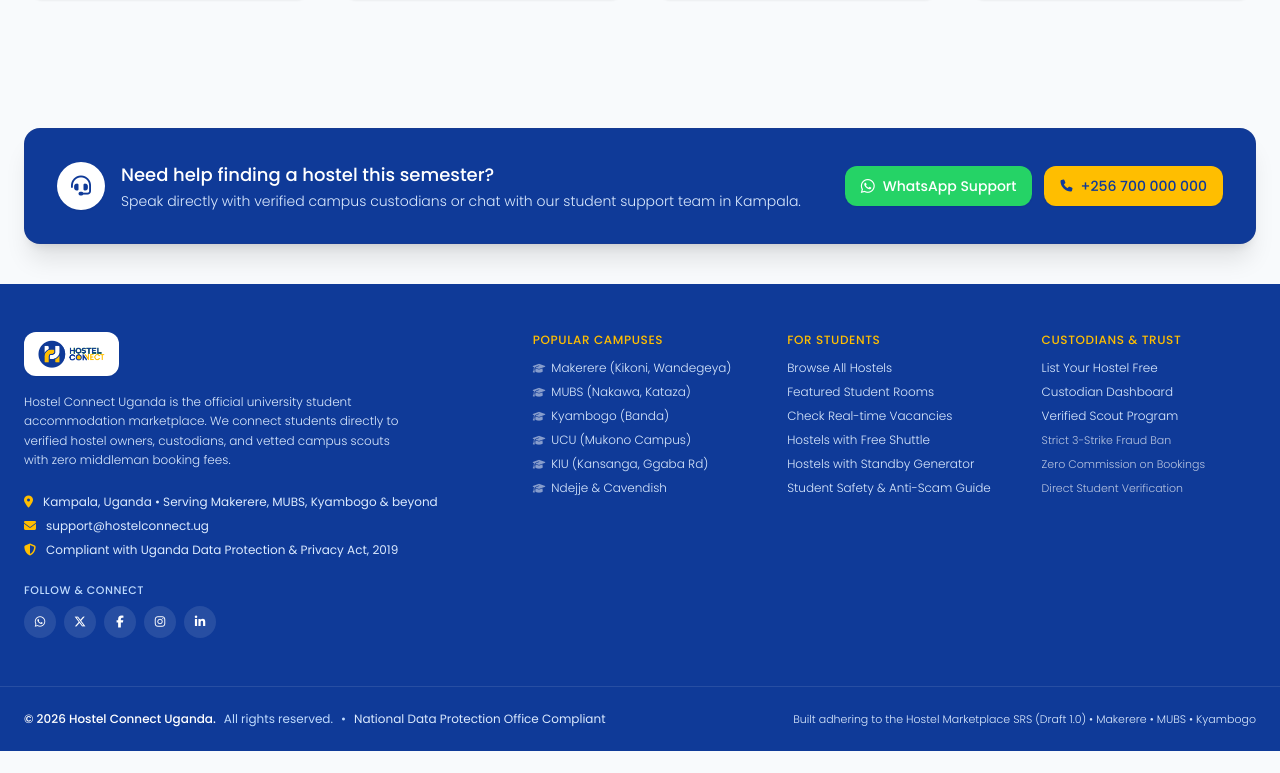
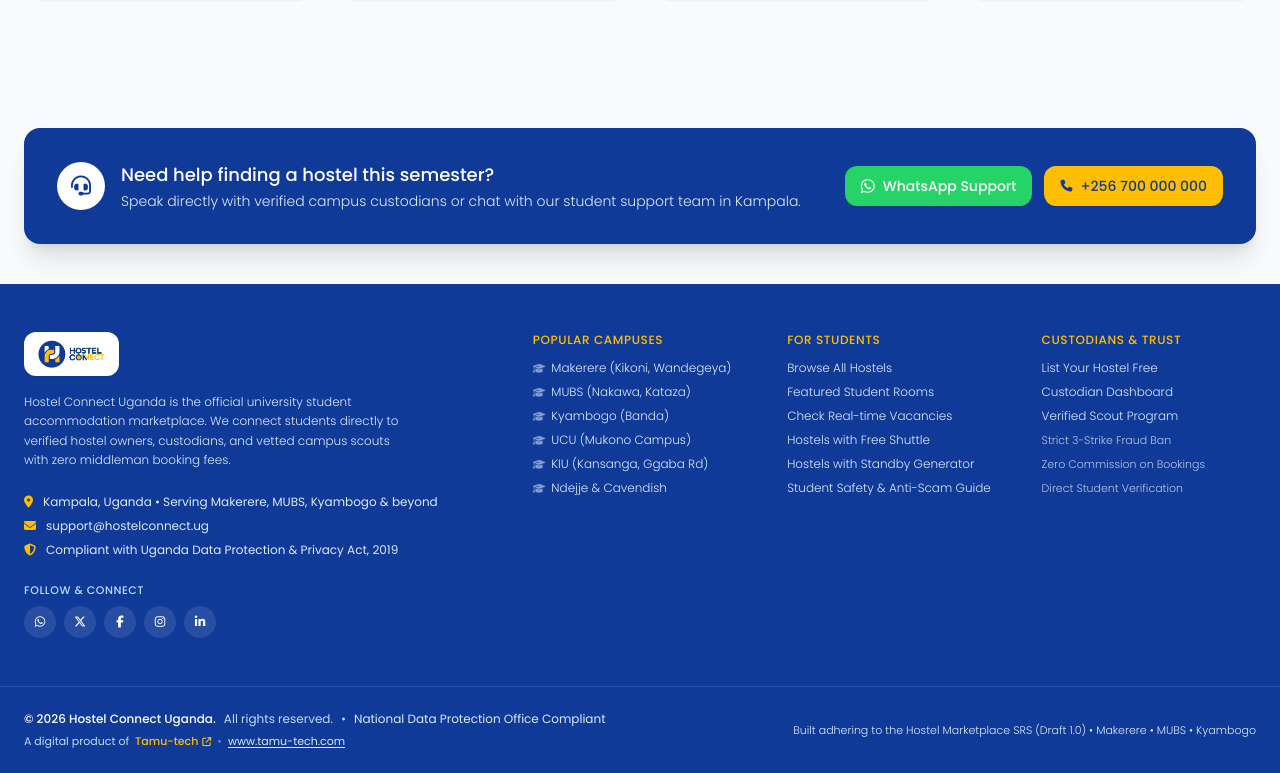
Before and after one commit to ladsontech/hostel_connect, a Next.js app: page / in a window 1280 px wide. Shown: the part 2340-3113 px from the top of the page. Before the commit the page ends 3091 px from the top, so only its background shows below. Built offline with nearby package versions, Linux system fonts and the light colour scheme.

Commit message:
Footer: indicate digital product of Tamu-tech with link to www.tamu-tech.com

```diff
--- a/src/components/Footer.tsx
+++ b/src/components/Footer.tsx
@@ -256,17 +256,41 @@ export default function Footer() {
         </div>
       </div>
 
-      {/* Bottom Bar: Copyright & SRS Compliance */}
+      {/* Bottom Bar: Copyright, Tamu-tech Attribution & Compliance */}
       <div className="border-t border-white/10 py-6 px-4 sm:px-6 text-xs text-blue-200">
         <div className="max-w-7xl mx-auto flex flex-col md:flex-row items-center justify-between gap-4 text-center md:text-left">
-          <div className="flex items-center gap-2 flex-wrap justify-center md:justify-start">
-            <span className="font-medium text-white">© 2026 Hostel Connect Uganda.</span>
-            <span>All rights reserved.</span>
-            <span className="hidden sm:inline">•</span>
-            <span className="text-blue-100">National Data Protection Office Compliant</span>
+          <div className="space-y-1.5">
+            <div className="flex items-center gap-2 flex-wrap justify-center md:justify-start">
+              <span className="font-medium text-white">© 2026 Hostel Connect Uganda.</span>
+              <span>All rights reserved.</span>
+              <span className="hidden sm:inline">•</span>
+              <span className="text-blue-100">National Data Protection Office Compliant</span>
+            </div>
+
+            <div className="text-[11px] text-blue-200 flex items-center justify-center md:justify-start gap-1.5 flex-wrap">
+              <span>A digital product of</span>
+              <a
+                href="https://www.tamu-tech.com"
+                target="_blank"
+                rel="noopener noreferrer"
+                className="font-medium text-[#ffbe00] hover:underline inline-flex items-center gap-1"
+              >
+                <span>Tamu-tech</span>
+                <FaIcon icon="fa-solid fa-arrow-up-right-from-square" className="text-[9px]" />
+              </a>
+              <span className="text-white/40">•</span>
+              <a
+                href="https://www.tamu-tech.com"
+                target="_blank"
+                rel="noopener noreferrer"
+                className="text-blue-100 hover:text-white underline underline-offset-2 transition"
+              >
+                www.tamu-tech.com
+              </a>
+            </div>
           </div>
 
-          <div className="text-[11px] text-blue-100 font-light">
+          <div className="text-[11px] text-blue-100 font-light text-center md:text-right">
             Built adhering to the Hostel Marketplace SRS (Draft 1.0) • Makerere • MUBS • Kyambogo
           </div>
         </div>
```
